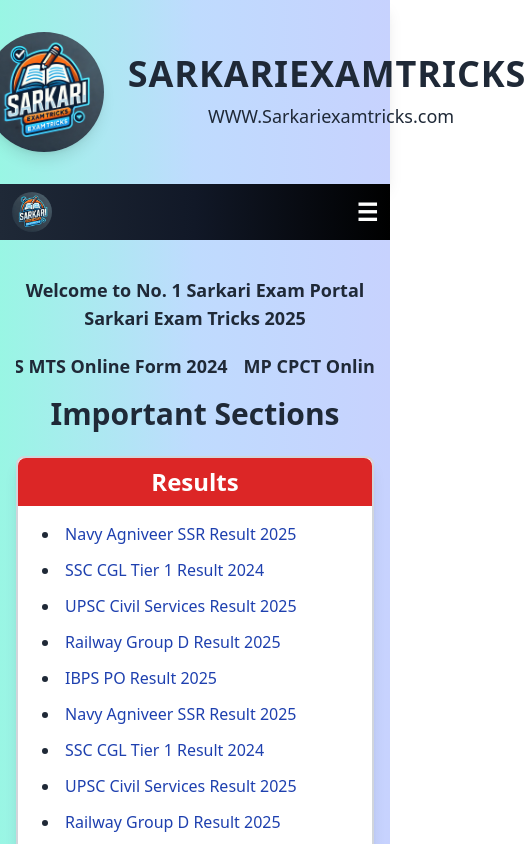
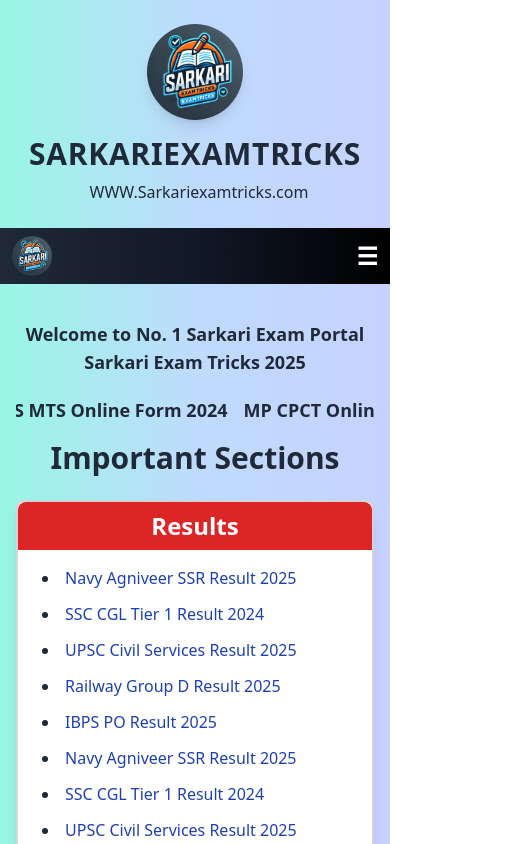
Before and after one commit to rahulkumar9918/sarkariexamtricks, a React (Create React App) app: page / in a window 390 px wide. Shown: the top 844 px of the page, 526 px wide, since content can reach past the window. Built offline with nearby package versions, Linux system fonts and the light colour scheme.

Commit message:
ui update

```diff
--- a/src/Components/header/Header.jsx
+++ b/src/Components/header/Header.jsx
@@ -3,20 +3,19 @@
 
 const Header = () => {
   return (
-    <header className="bg-gradient-to-r from-teal-200 via-blue-200 to-indigo-200 py-8 flex items-center justify-center shadow-lg">
+    <header className="bg-gradient-to-r from-teal-200 via-blue-200 to-indigo-200 py-6 md:py-8 flex items-center justify-center shadow-lg">
       {/* Logo and Title Section */}
-      <div className="flex items-center space-x-6">
+      <div className="flex flex-col md:flex-row items-center space-y-4 md:space-y-0 md:space-x-6">
         {/* Logo */}
         <img
-          className="rounded-full hover:scale-110 transition-transform duration-300 shadow-lg"
-          width={120}
+          className="rounded-full hover:scale-110 transition-transform duration-300 shadow-lg w-24 md:w-32"
           src={logo}
           alt="Sarkari Exam Tricks Logo"
         />
 
         {/* Title and Link */}
-        <div className="text-center">
-          <h1 className="text-gray-800 text-4xl md:text-5xl font-bold tracking-wide hover:text-gray-600 transition duration-300">
+        <div className="text-center md:text-left">
+          <h1 className="text-gray-800 text-3xl md:text-5xl font-bold tracking-wide hover:text-gray-600 transition duration-300">
             SARKARIEXAMTRICKS
           </h1>
           <span className="mt-2 inline-block">
@@ -24,7 +23,7 @@
               href="https://sarkariexamtricks.com/"
               target="_blank"
               rel="noopener noreferrer"
-              className="text-gray-800 hover:text-gray-600 transition duration-300 ease-in-out text-lg"
+              className="text-gray-800 hover:text-gray-600 transition duration-300 ease-in-out text-base md:text-lg"
             >
               <i className="fa-solid fa-magnifying-glass mr-2"></i>
               WWW.Sarkariexamtricks.com
```
